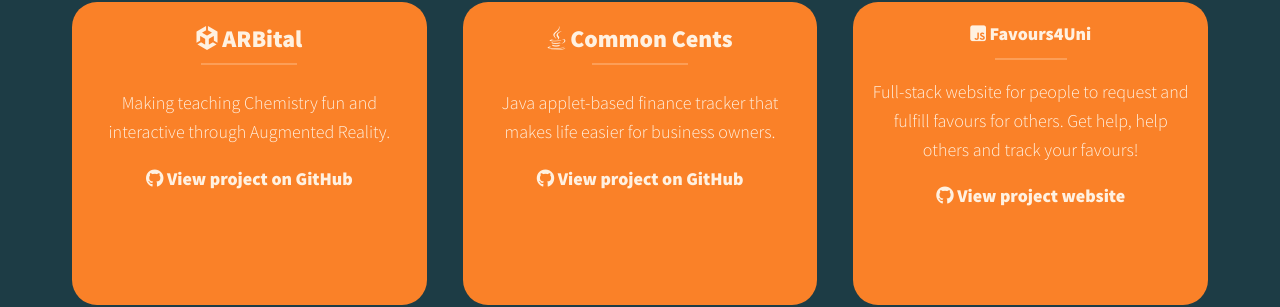
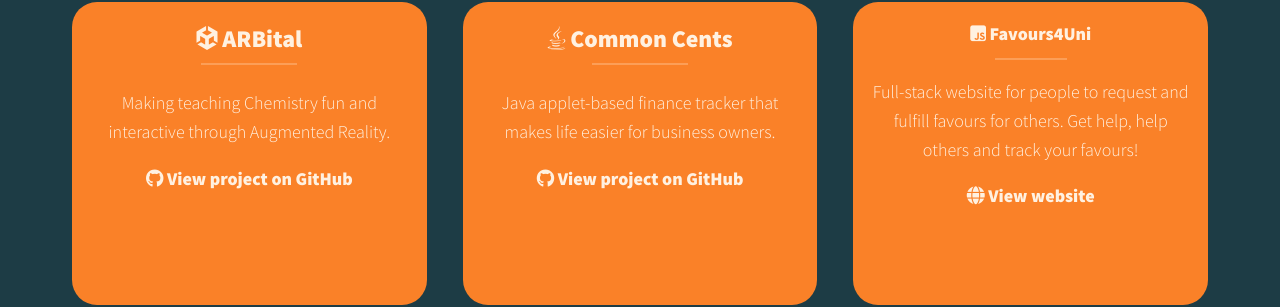
Before and after one commit to nicholas-gcc/nicholas-gcc.github.io, a plain HTML site: page index.html in a window 1280 px wide. Shown: the part 3133-3440 px from the top of the page. Drawn offline with nearby package versions, Linux system fonts and the light colour scheme.

Commit message:
Update website

```diff
--- a/index.html
+++ b/index.html
@@ -164,7 +164,7 @@
                 </p>
                 <div class="btn__container">
                     <a href="https://favours4uni.web.app/dashboard" class="btn__portfolio">
-                        <i class="fab fa-github"></i> View project website
+                        <i class="fas fa-globe"></i> View website
                     </a>
                 </div>
             </div>
```
